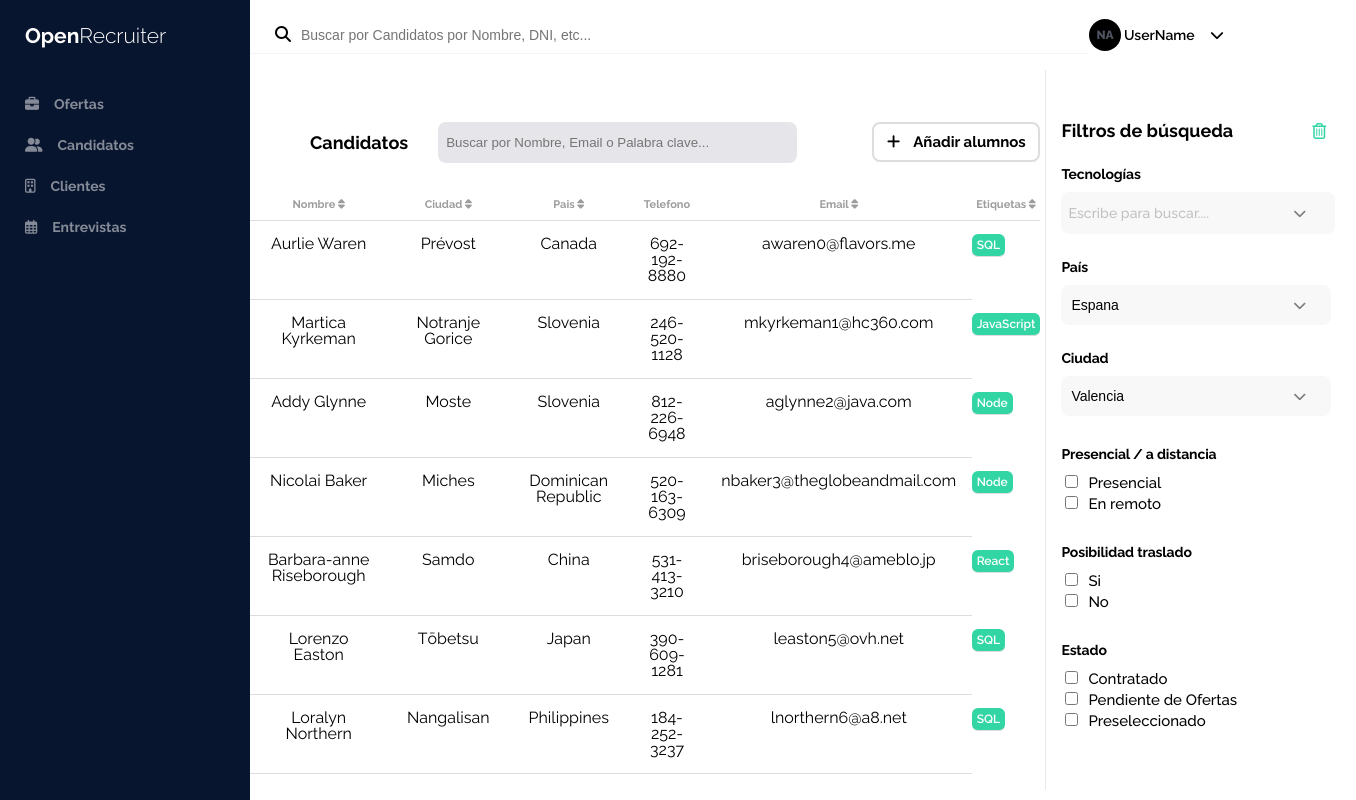
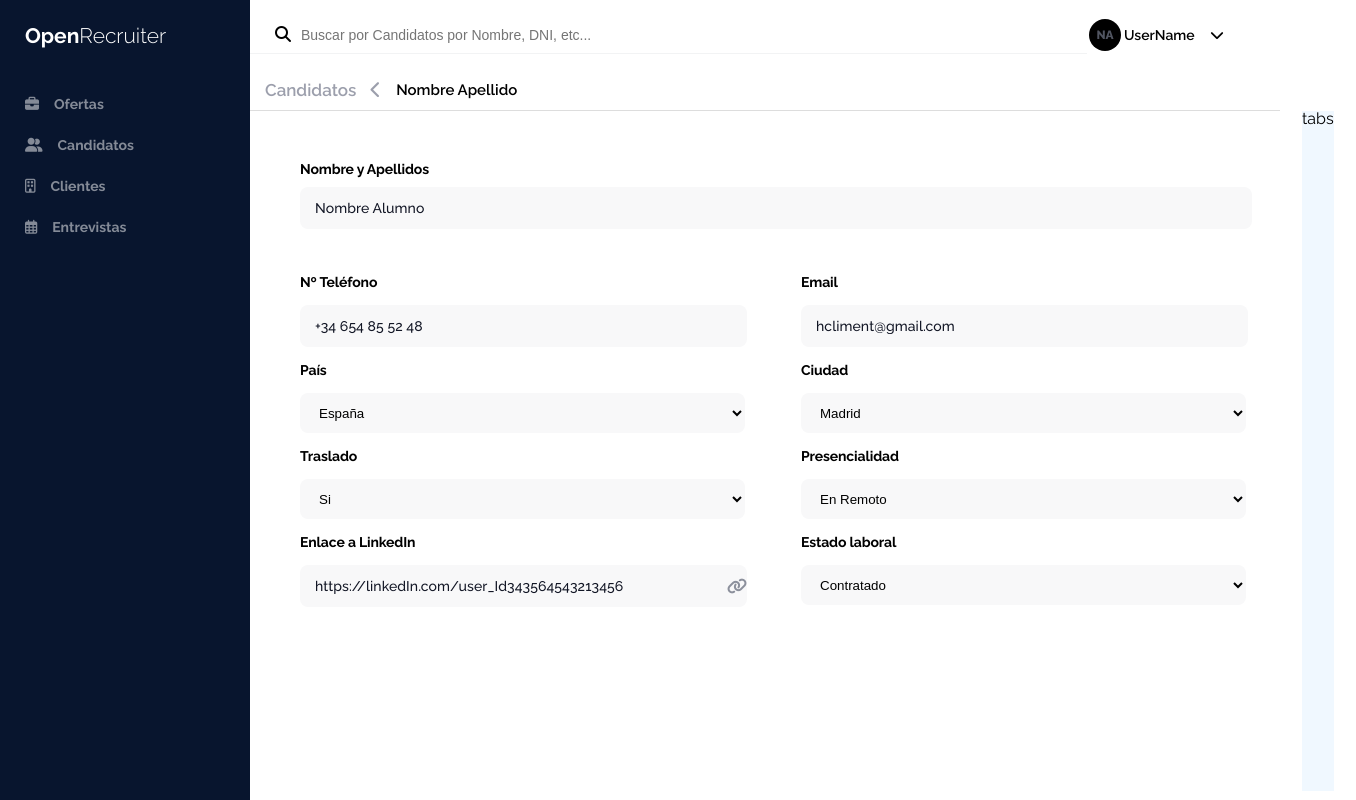
Before and after one commit to aristicocruze/OB-FC-SPRINT3-AMPLIADO, a React (Create React App) app: page / in a window 1280 px wide. Shown: the whole page, 1356 px wide, since content can reach past the window. Built offline with nearby package versions, Linux system fonts and the light colour scheme.

Commit message:
Complete singleStudent form

```diff
--- a/src/App.js
+++ b/src/App.js
@@ -1,10 +1,10 @@
-
 import Students from "./pages/students/Students";
+import SingleStudent from "./pages/singleStudent/SingleStudent";
 
 function App() {
   return (
     <div>
-      <Students/>
+      <SingleStudent />
     </div>
   );
 }
--- /dev/null
+++ b/src/components/pageRoute/PageRoute.jsx
@@ -0,0 +1,19 @@
+import "./pageRoute.css";
+
+/**
+ * This component is the page route in the top *
+ * Ej. Candidatos < Aristides Cruz
+ */
+
+function PageRoute({ menuName, studentName }) {
+  return (
+    <div className="pageRoute">
+      <p className="menuName">
+        {menuName} <i class="fas fa-chevron-left"></i>
+      </p>
+      <p className="studentName">{studentName}</p>
+    </div>
+  );
+}
+
+export default PageRoute;
--- /dev/null
+++ b/src/components/pageRoute/pageRoute.css
@@ -0,0 +1,32 @@
+.pageRoute {
+  display: flex;
+  align-items: center;
+  height: 40px;
+  border-bottom: 1px solid #ddd;
+}
+
+.menuName {
+  font-family: "Raleway";
+  font-size: 17px;
+  font-style: normal;
+  font-weight: 600;
+  line-height: 18px;
+  letter-spacing: 0em;
+  text-align: left;
+  color: #070f3066;
+  margin: 0 15px 0 15px;
+}
+
+.menuName > i {
+  margin-left: 10px;
+}
+
+.studentName {
+  font-family: "Raleway";
+  font-size: 15px;
+  font-style: normal;
+  font-weight: 600;
+  line-height: 18px;
+  letter-spacing: 0em;
+  text-align: left;
+}
--- /dev/null
+++ b/src/pages/singleStudent/SingleStudent.jsx
@@ -0,0 +1,127 @@
+import "./singleStudent.css";
+import SideNavBar from "../../components/sideNavBar/SideNavBar";
+import TopSearch from "../../components/topSearch/TopSearch";
+import PageRoute from "../../components/pageRoute/PageRoute";
+
+function SingleStudent() {
+  return (
+    <div className="students-container">
+      <SideNavBar />
+      <div className="inside-content">
+        <TopSearch />
+        <PageRoute menuName={"Candidatos"} studentName={"Nombre Apellido"} />
+        <div className="table-wrapper">
+          <div className="student-left">
+            <form>
+              <label className="form-label">Nombre y Apellidos</label>
+              <input
+                className="form-input"
+                type="text"
+                name=""
+                id=""
+                placeholder="Nombre Alumno"
+              />
+              <div className="form-wrapper">
+                <div className="form-left">
+                  {/* Nº Teléfono */}
+                  <label className="form-label split-label">Nº Teléfono</label>
+                  <input
+                    className="form-input form-split-input"
+                    type="text"
+                    name=""
+                    id=""
+                    placeholder="+34 654 85 52 48"
+                  />
+                  {/* Pais */}
+                  <label className="form-label split-label">País</label>
+                  <select
+                    placeholder="España"
+                    className="form-input form-split-input form-select"
+                  >
+                    <option>España</option>
+                    <option>Francia</option>
+                    <option>Republica Dominicana</option>
+                    <option>Colombia</option>
+                  </select>
+                  {/* Traslado */}
+                  <label className="form-label split-label">Traslado</label>
+                  <select
+                    placeholder="No"
+                    className="form-input form-split-input form-select"
+                  >
+                    <option>Si</option>
+                    <option>No</option>
+                    <option>Mixto</option>
+                  </select>
+                  {/* Enlace LinkedIn */}
+                  <label className="form-label split-label">
+                    Enlace a LinkedIn
+                  </label>
+                  <div className="link-container">
+                    <input
+                      className="form-input form-split-input"
+                      type="text"
+                      name=""
+                      id=""
+                      placeholder="https://linkedIn.com/user_Id343564543213456"
+                    />
+                    <i class="fas fa-link"> </i>
+                  </div>
+                </div>
+                <div className="form-right">
+                  {/* Email */}
+                  <label className="form-label split-label">Email</label>
+                  <input
+                    className="form-input form-split-input"
+                    type="text"
+                    name=""
+                    id=""
+                    placeholder="hcliment@gmail.com"
+                  />
+                  {/* Ciudad */}
+                  <label className="form-label split-label">Ciudad</label>
+                  <select
+                    placeholder="Valencia"
+                    className="form-input form-split-input form-select"
+                  >
+                    <option>Madrid</option>
+                    <option>Valencia</option>
+                    <option>Malaga</option>
+                    <option>Galicia</option>
+                  </select>
+                  {/* Presencialidad */}
+                  <label className="form-label split-label">
+                    Presencialidad
+                  </label>
+                  <select
+                    placeholder="Remoto"
+                    className="form-input form-split-input form-select"
+                  >
+                    <option>En Remoto</option>
+                    <option>Presencial</option>
+                    <option>Mixto</option>
+                  </select>
+                  {/* Estado Laboral */}
+                  <label className="form-label split-label">
+                    Estado laboral
+                  </label>
+                  <select
+                    placeholder="Estado laboral"
+                    className="form-input form-split-input form-select"
+                  >
+                    <option>Contratado</option>
+                    <option>En proceso</option>
+                    <option>Desempleado</option>
+                  </select>
+                </div>
+              </div>
+            </form>
+          </div>
+          <div className="student-right">tabs</div>
+        </div>
+      </div>
+    </div>
+  );
+}
+
+export default SingleStudent;
--- /dev/null
+++ b/src/pages/singleStudent/singleStudent.css
@@ -0,0 +1,101 @@
+.students-container {
+  display: block;
+  position: relative;
+}
+
+.inside-content {
+  margin-left: 250px;
+}
+
+.table-wrapper {
+  display: flex;
+  height: 85vh;
+}
+
+.student-left {
+  flex: 4;
+}
+
+.student-right {
+  flex: 3;
+  background-color: aliceblue;
+}
+
+/* Form styling */
+
+form {
+  margin: 50px;
+  display: flex;
+  flex-direction: column;
+}
+
+.form-wrapper {
+  display: flex;
+  margin: 30px 0 30px 0;
+}
+
+.form-left {
+  flex: 1;
+  height: 500px;
+}
+
+.form-right {
+  flex: 1;
+  padding-left: 50px;
+}
+
+.form-label {
+  font-family: "Raleway";
+  font-size: 14px;
+  font-style: normal;
+  font-weight: 700;
+  line-height: 16px;
+  letter-spacing: -0.01em;
+  text-align: left;
+}
+
+.form-input {
+  width: 935px;
+  height: 40px;
+  background-color: #f8f8f9;
+  border-radius: 8px;
+  border-style: none;
+  padding-left: 15px;
+}
+
+.form-split-input {
+  width: 430px;
+}
+
+.split-label {
+  margin: 15px 0 15px 0;
+}
+
+.form-select {
+  width: 445px;
+}
+
+.form-input::placeholder {
+  font-family: "Raleway";
+  font-size: 14px;
+  font-style: normal;
+  font-weight: 500;
+  line-height: 22px;
+  letter-spacing: 0.005em;
+  text-align: left;
+  color: #121625;
+}
+
+/*LinkedIn input*/
+.link-container {
+  display: flex;
+  position: fixed;
+  align-items: center;
+}
+
+.link-container > i {
+  position: absolute;
+  display: flex;
+  right: 0;
+  color: #8c909c;
+}
```
